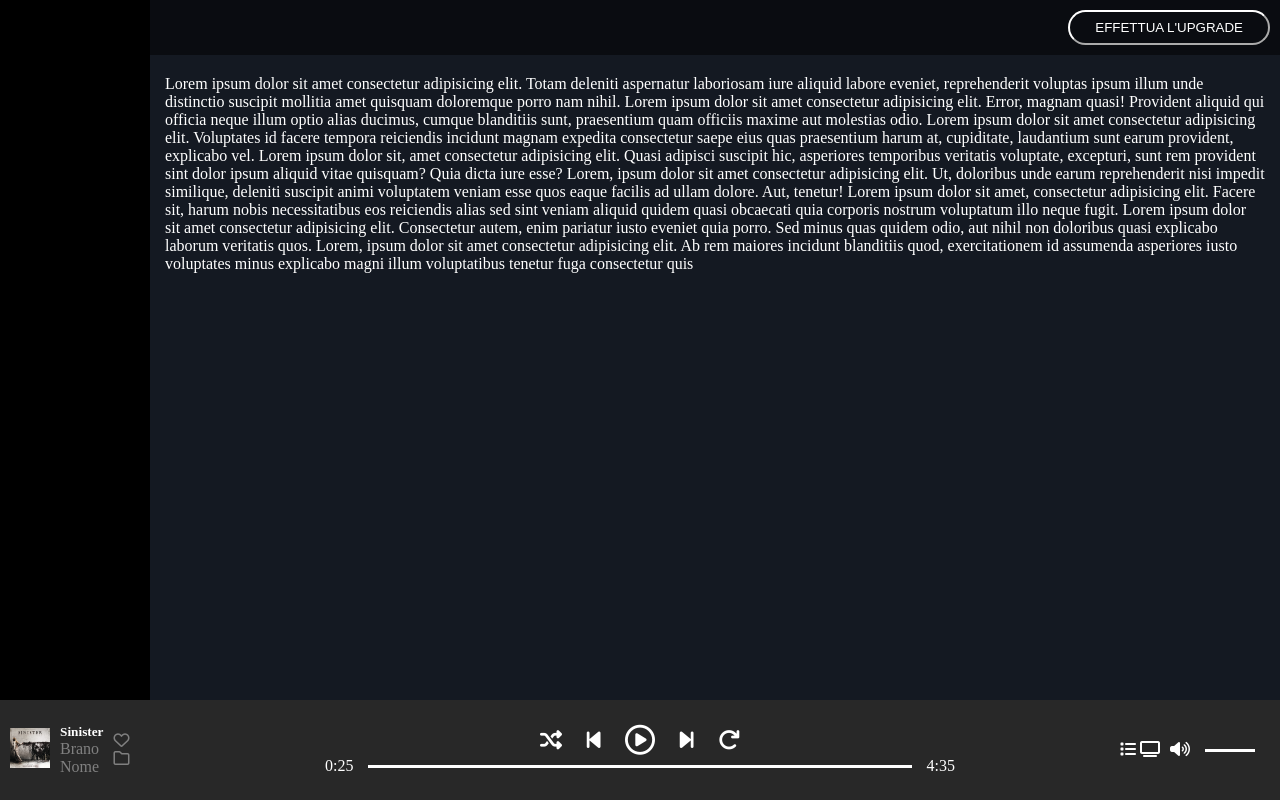
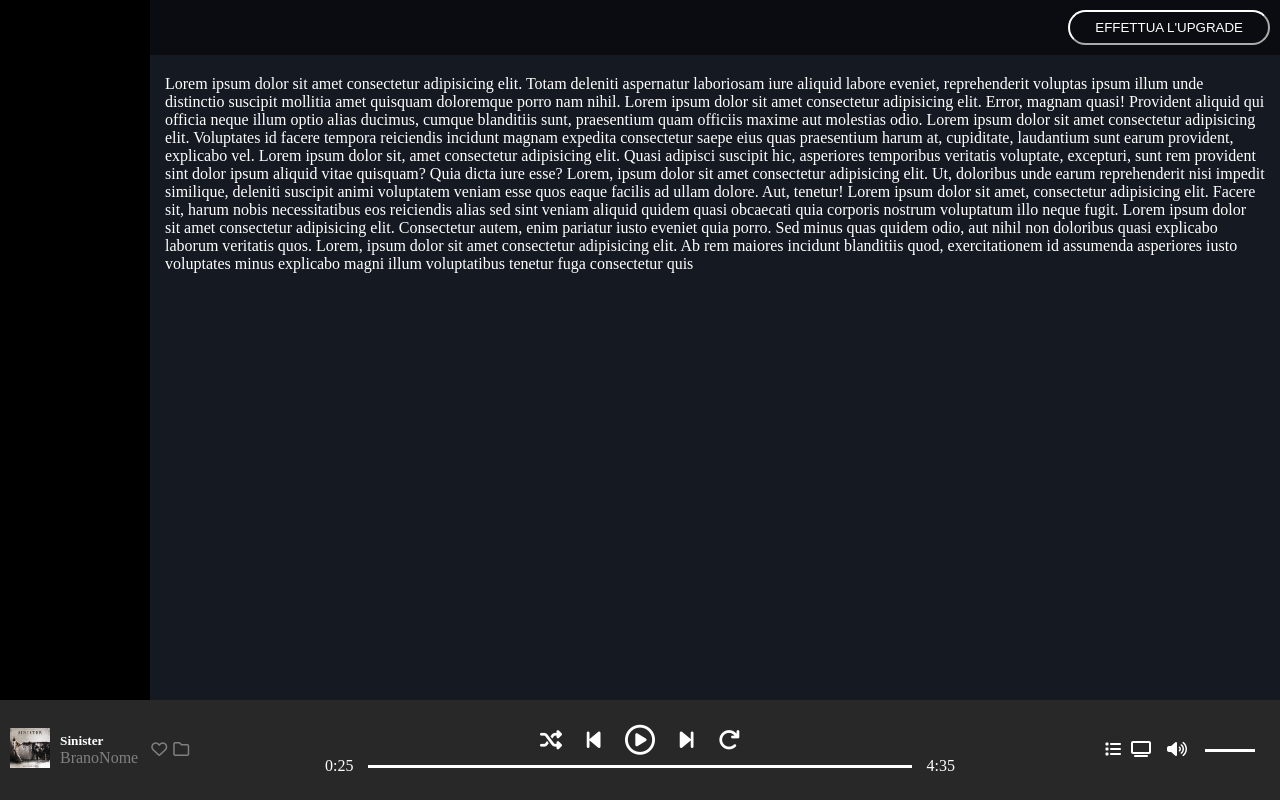
Before and after one commit to Pippo1997/html-css-spotifyweb, a plain HTML site: page index.html in a window 1280 px wide. Drawn offline with Linux system fonts and the light colour scheme.

Commit message:
icon footer padding

```diff
--- a/css/style.css
+++ b/css/style.css
@@ -104,6 +104,11 @@ footer{
     color: grey;
 }
 
+.icon-small{
+    padding: 3px;
+    cursor: pointer;
+}
+
 .col-middle{
     width: 50%;
     justify-content: space-around;
@@ -167,6 +172,7 @@ footer{
             MEDIAQUERY
 ************************************/
 
+/* mobile */
 
 @media screen and (min-width: 576px){
 
@@ -182,3 +188,13 @@ footer{
         margin: 10px 160px 10px 0px;
     }
 }
+
+/* tablet */
+
+@media screen and (min-width: 768px){
+
+    .content-grey{
+        flex-direction: row;
+    }
+
+}
--- a/index.html
+++ b/index.html
@@ -73,8 +73,8 @@
                         </div>
                     </div>
                     <div class="content-grey flex">
-                        <p><i class="fa-regular fa-heart"></i></p>
-                        <p><i class="fa-regular fa-folder"></i></p>
+                        <span class="icon-small"><i class="fa-regular fa-heart"></i></span>
+                        <span class="icon-small"><i class="fa-regular fa-folder"></i></span>
                     </div>
                 </div>
                 <div class="col-middle flex">
@@ -93,11 +93,11 @@
                 </div>
                 <div class="col-side-right flex">
                     <div>
-                        <span><i class="fa-solid fa-list"></i></span>
-                        <span><i class="fa-solid fa-tv"></i></span>
+                        <span class="icon-small"><i class="fa-solid fa-list"></i></span>
+                        <span class="icon-small"><i class="fa-solid fa-tv"></i></span>
                     </div>
                     <div class="music-player-small flex">
-                        <span><i class="fa-solid fa-volume-high"></i></span>
+                        <span class="icon-small"><i class="fa-solid fa-volume-high"></i></span>
                         <div class="music-bar-small"></div>
                     </div>
                 </div>
```
